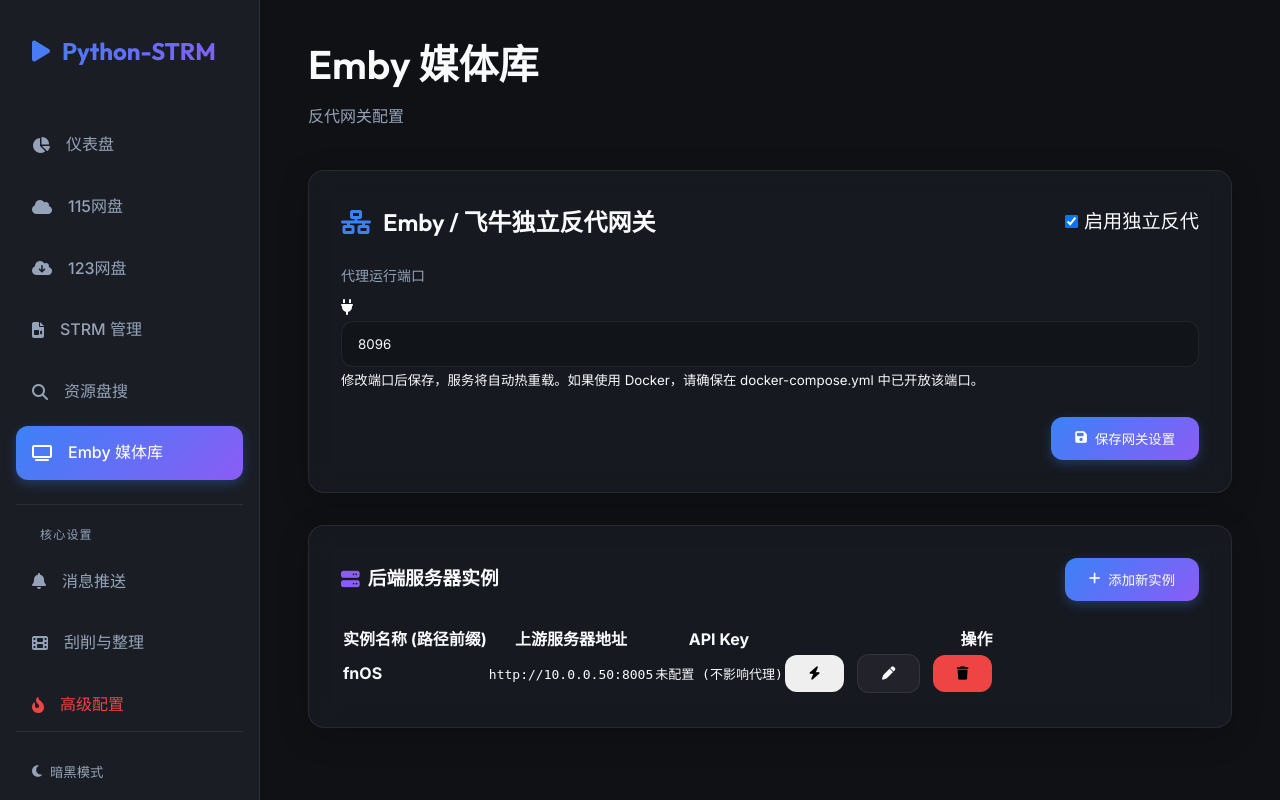
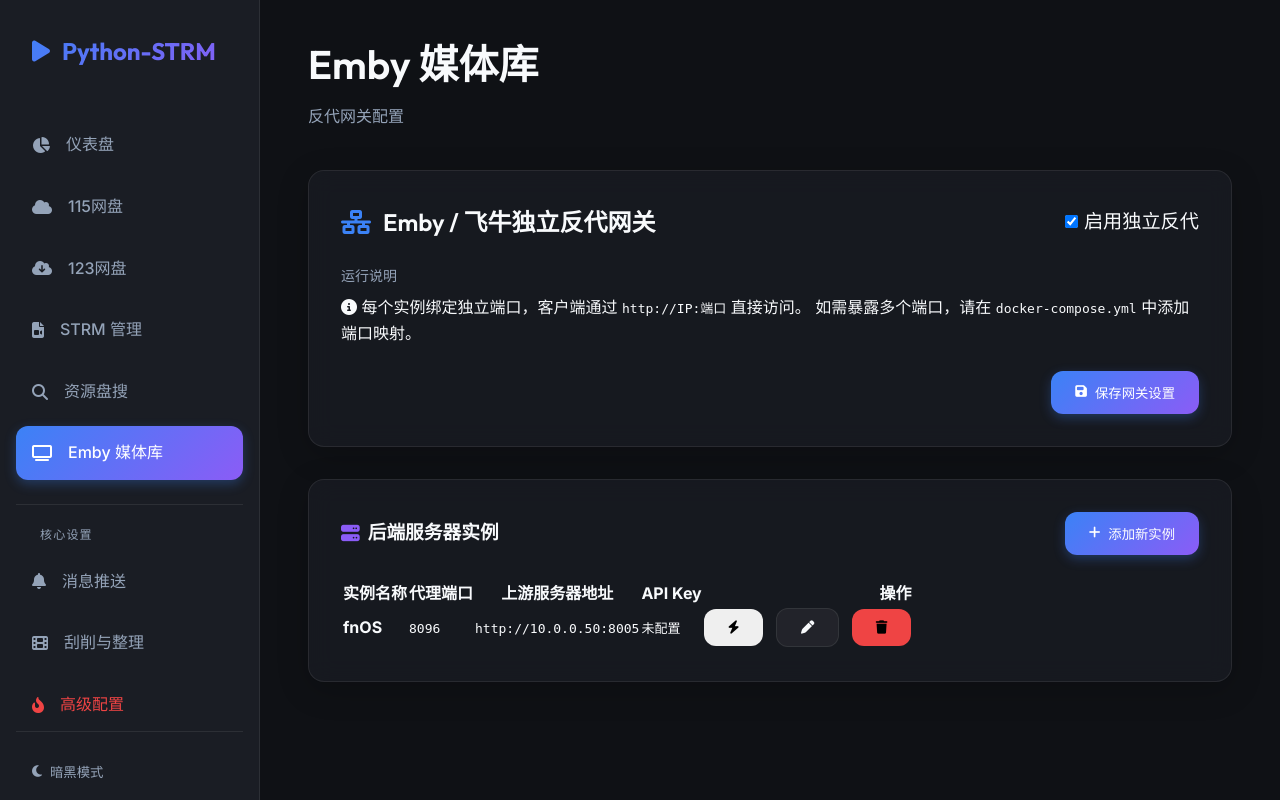
Before and after one commit to yous1r/python-strm, a FastAPI app: page /emby in a window 1280 px wide. Run offline with FastAPI, Linux system fonts and the light colour scheme.

Commit message:
fix: add proxy_port field to Emby proxy UI for port-based routing
- Remove global port field (port is now per-instance)

- Add proxy_port input to instance modal form

- Add proxy port column to instance table

```diff
--- a/app/web/templates/emby.html
+++ b/app/web/templates/emby.html
@@ -18,12 +18,11 @@
     <div class="row" style="margin-bottom: 1.5rem;">
         <div class="col-md-6">
             <div class="form-group">
-                <label class="form-label">代理运行端口</label>
-                <div class="input-group">
-                    <span class="input-group-text"><i class="fa-solid fa-plug"></i></span>
-                    <input type="number" class="form-control" id="proxyPort" placeholder="默认: 8096">
+                <label class="form-label">运行说明</label>
+                <div class="alert alert-info" style="margin: 0;">
+                    <i class="fa-solid fa-circle-info"></i> 每个实例绑定独立端口，客户端通过 <code>http://IP:端口</code> 直接访问。
+                    如需暴露多个端口，请在 <code>docker-compose.yml</code> 中添加端口映射。
                 </div>
-                <small class="form-text text-muted">修改端口后保存，服务将自动热重载。如果使用 Docker，请确保在 docker-compose.yml 中已开放该端口。</small>
             </div>
         </div>
     </div>
@@ -50,14 +49,15 @@
         <table class="table" style="color: var(--text-primary);">
             <thead>
                 <tr>
-                    <th>实例名称 (路径前缀)</th>
+                    <th>实例名称</th>
+                    <th>代理端口</th>
                     <th>上游服务器地址</th>
                     <th>API Key</th>
                     <th style="text-align: right;">操作</th>
                 </tr>
             </thead>
             <tbody id="instanceList">
-                <tr><td colspan="4" style="text-align: center; padding: 2rem;">正在加载配置...</td></tr>
+                <tr><td colspan="5" style="text-align: center; padding: 2rem;">正在加载配置...</td></tr>
             </tbody>
         </table>
     </div>
@@ -74,9 +74,14 @@
         <form id="instanceForm" onsubmit="submitInstance(event)">
             <input type="hidden" id="editIndex" value="-1">
             <div class="form-group">
-                <label class="form-label">实例名称 (作为代理路径)</label>
-                <input type="text" id="inst_name" class="form-control" placeholder="例如: fnOS, emby" required pattern="[A-Za-z0-9_-]+">
-                <small class="form-text text-muted">只能包含字母、数字、下划线。客户端将通过 <code>http://IP:端口/名称</code> 访问</small>
+                <label class="form-label">实例名称</label>
+                <input type="text" id="inst_name" class="form-control" placeholder="例如: fnOS" required>
+                <small class="form-text text-muted">仅用于管理标识</small>
+            </div>
+            <div class="form-group">
+                <label class="form-label">代理端口</label>
+                <input type="number" id="inst_proxy_port" class="form-control" placeholder="例如: 8096" required min="1" max="65535">
+                <small class="form-text text-muted">客户端通过 <code>http://IP:此端口</code> 访问</small>
             </div>
             <div class="form-group">
                 <label class="form-label">上游服务器地址</label>
@@ -108,7 +113,6 @@ async function loadConfig() {
         const proxyConfig = globalConfig.emby.proxy;
 
         document.getElementById('proxyEnabled').checked = proxyConfig.enabled;
-        document.getElementById('proxyPort').value = proxyConfig.port || 8096;
 
         renderInstances(proxyConfig.instances || []);
     } catch (e) {
@@ -121,7 +125,7 @@ function renderInstances(instances) {
     tbody.innerHTML = '';
 
     if (instances.length === 0) {
-        tbody.innerHTML = '<tr><td colspan="4" style="text-align: center; padding: 2rem; color: var(--text-secondary);">暂无配置实例，请添加</td></tr>';
+        tbody.innerHTML = '<tr><td colspan="5" style="text-align: center; padding: 2rem; color: var(--text-secondary);">暂无配置实例，请添加</td></tr>';
         return;
     }
 
@@ -129,8 +133,9 @@ function renderInstances(instances) {
         const tr = document.createElement('tr');
         tr.innerHTML = `
             <td style="vertical-align: middle;"><strong>${inst.name}</strong></td>
+            <td style="vertical-align: middle;"><code>${inst.proxy_port || '未设置'}</code></td>
             <td style="vertical-align: middle;"><code>${inst.url}</code></td>
-            <td style="vertical-align: middle;"><code>${inst.api_key ? (inst.api_key.length > 8 ? inst.api_key.substring(0,4) + '...' + inst.api_key.substring(inst.api_key.length-4) : '已配置') : '未配置 (不影响代理)'}</code></td>
+            <td style="vertical-align: middle;"><code>${inst.api_key ? (inst.api_key.length > 8 ? inst.api_key.substring(0,4) + '...' + inst.api_key.substring(inst.api_key.length-4) : '已配置') : '未配置'}</code></td>
             <td style="text-align: right; vertical-align: middle; white-space: nowrap;">
                 <button class="btn btn-sm btn-info" onclick="testConnection(${index})" title="测试连接">
                     <i class="fa-solid fa-bolt"></i>
@@ -163,7 +168,6 @@ async function saveProxySettings() {
         emby: {
             proxy: {
                 enabled: document.getElementById('proxyEnabled').checked,
-                port: parseInt(document.getElementById('proxyPort').value) || 8096,
                 instances: globalConfig.emby.proxy.instances
             }
         }
@@ -205,8 +209,10 @@ function openInstanceModal(index = -1) {
         document.getElementById('inst_name').value = inst.name;
         document.getElementById('inst_url').value = inst.url;
         document.getElementById('inst_apikey').value = inst.api_key;
+        document.getElementById('inst_proxy_port').value = inst.proxy_port || '';
     } else {
         document.getElementById('modalTitle').innerHTML = '<i class="fa-solid fa-plus"></i> 添加新实例';
+        document.getElementById('inst_proxy_port').value = '';
     }
 
     modal.style.display = 'flex';
@@ -224,7 +230,8 @@ function submitInstance(e) {
     const newInst = {
         name: document.getElementById('inst_name').value.trim(),
         url: document.getElementById('inst_url').value.trim(),
-        api_key: document.getElementById('inst_apikey').value.trim()
+        api_key: document.getElementById('inst_apikey').value.trim(),
+        proxy_port: parseInt(document.getElementById('inst_proxy_port').value) || 0
     };
 
     if (!globalConfig.emby.proxy.instances) {
```
